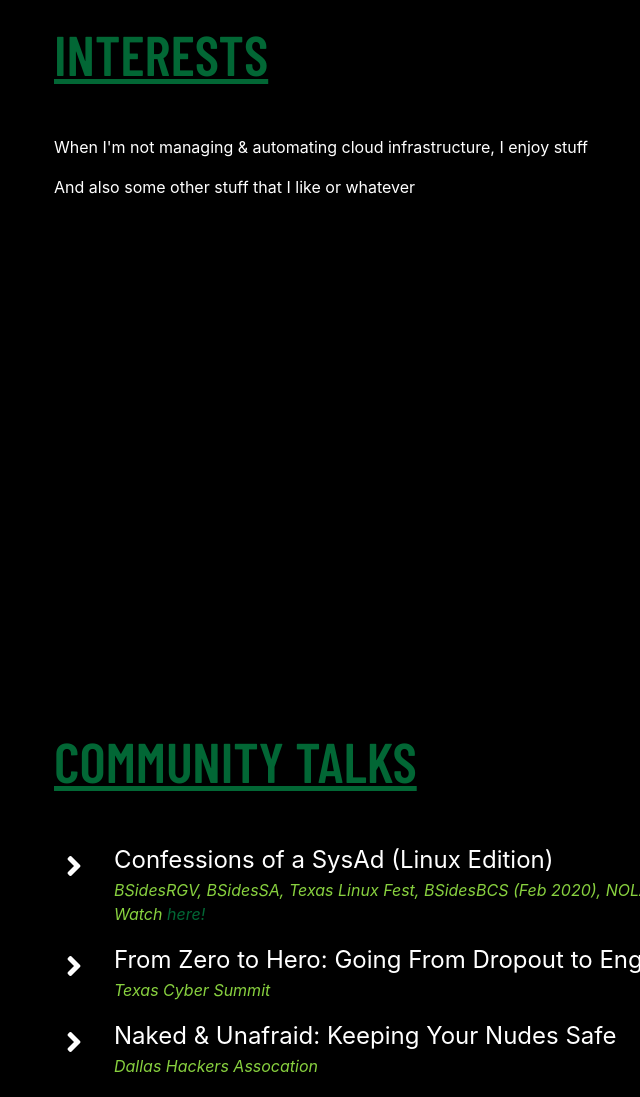
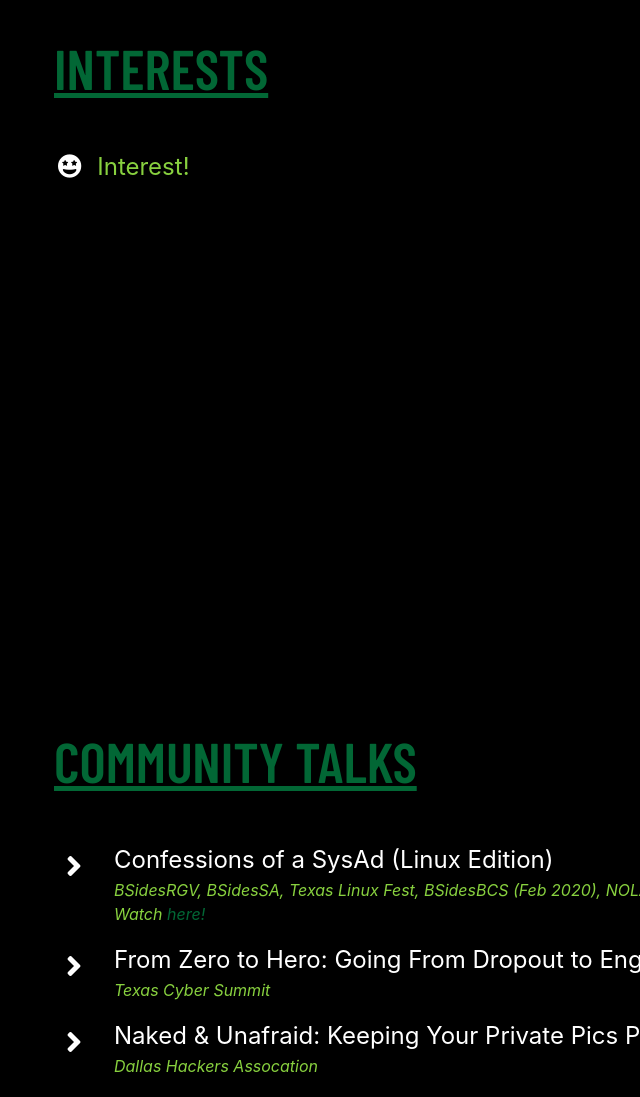
Before and after one commit to alliefofallie/resume, a Gatsby site: page / in a window 1280 px wide. Shown: the part 4760-5857 px from the top of the page, without its empty margins (266-906 px from the left). Built offline with nearby package versions, Linux system fonts and the light colour scheme; Gatsby itself is replaced by a stand-in of ours; a web font is replaced by a local one.

Commit message:
formatting interests

```diff
--- a/src/assets/sass/_global.scss
+++ b/src/assets/sass/_global.scss
@@ -46,6 +46,13 @@ h3 {
   margin-left: 1rem;
 }
 
+.fa-li-int {
+  color: $white;
+  text-align: left;
+  margin-left: -3.5rem;
+  margin-right: 1rem;
+}
+
 .li-talks {
   font-size: 1rem;
   font-style: italic;
@@ -67,6 +74,12 @@ h3 {
 .ct-ul {
   font-size: 1.5rem;
   text-align: left;
+}
+
+.in-ul {
+  font-size: 1.5rem;
+  text-align: left;
+  color: $secondary;
 }
 
 .ex-ul {
--- a/src/pages/index.js
+++ b/src/pages/index.js
@@ -505,12 +505,12 @@ const IndexPage = () => (
       >
         <div className="w-100">
           <h2 className="mb-5">Interests</h2>
-          <p>
-            When I'm not managing & automating cloud infrastructure, I enjoy stuff
-          </p>
-          <p className="mb-0">
-            And also some other stuff that I like or whatever
-          </p>
+          <ul className="fa-ul mb-0 in-ul">
+          <li>
+            <i className="fa-li-int fas fa-grin-stars"></i>
+              Interest!
+          </li>
+          </ul>
         </div>
       </section>
 
@@ -541,7 +541,7 @@ const IndexPage = () => (
               </p>
             <li>
               <i className="fa-li fas fa-angle-right"></i>
-              Naked & Unafraid: Keeping Your Nudes Safe
+              Naked & Unafraid: Keeping Your Private Pics Private
             </li>
               <p className="li-talks">
               Dallas Hackers Assocation
```
